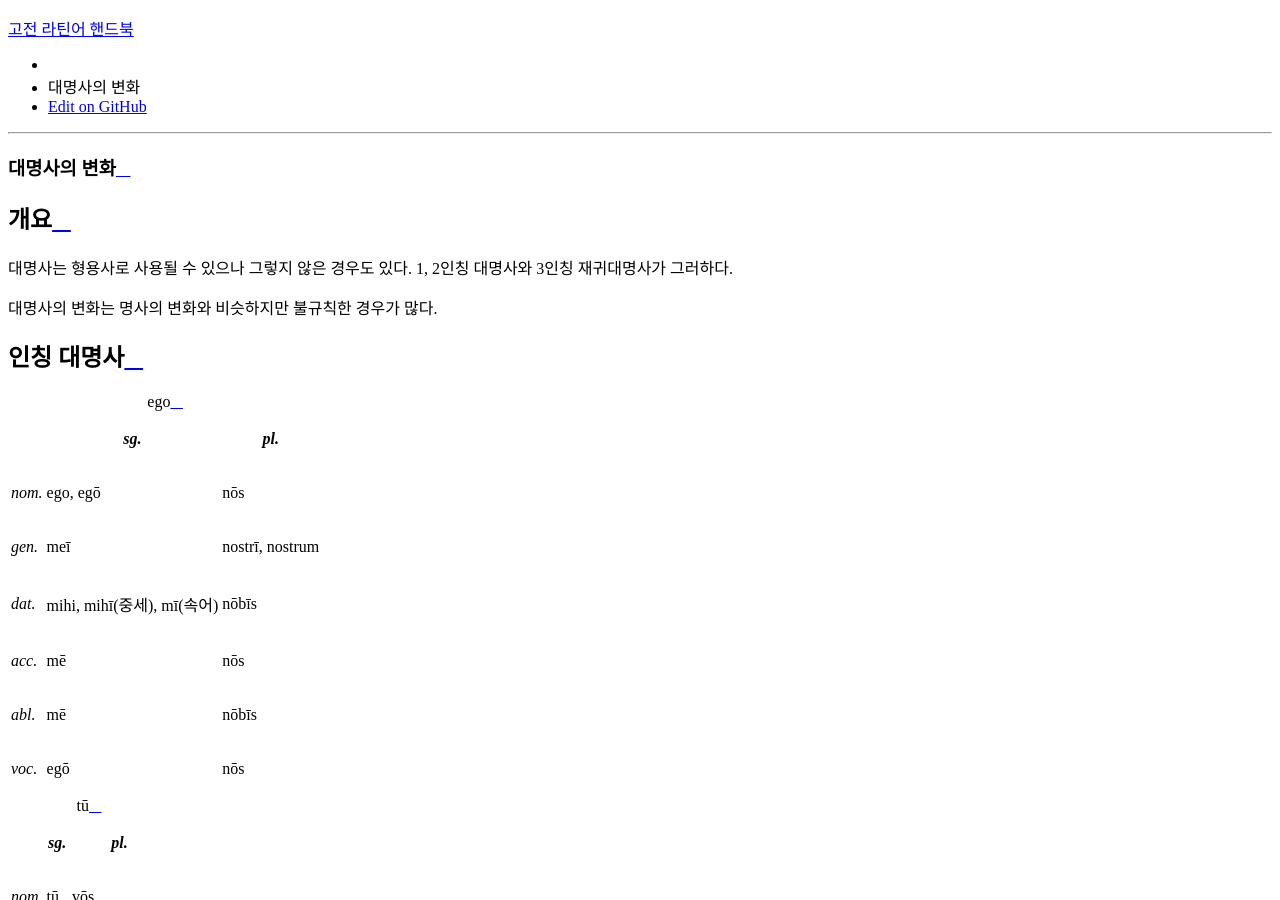
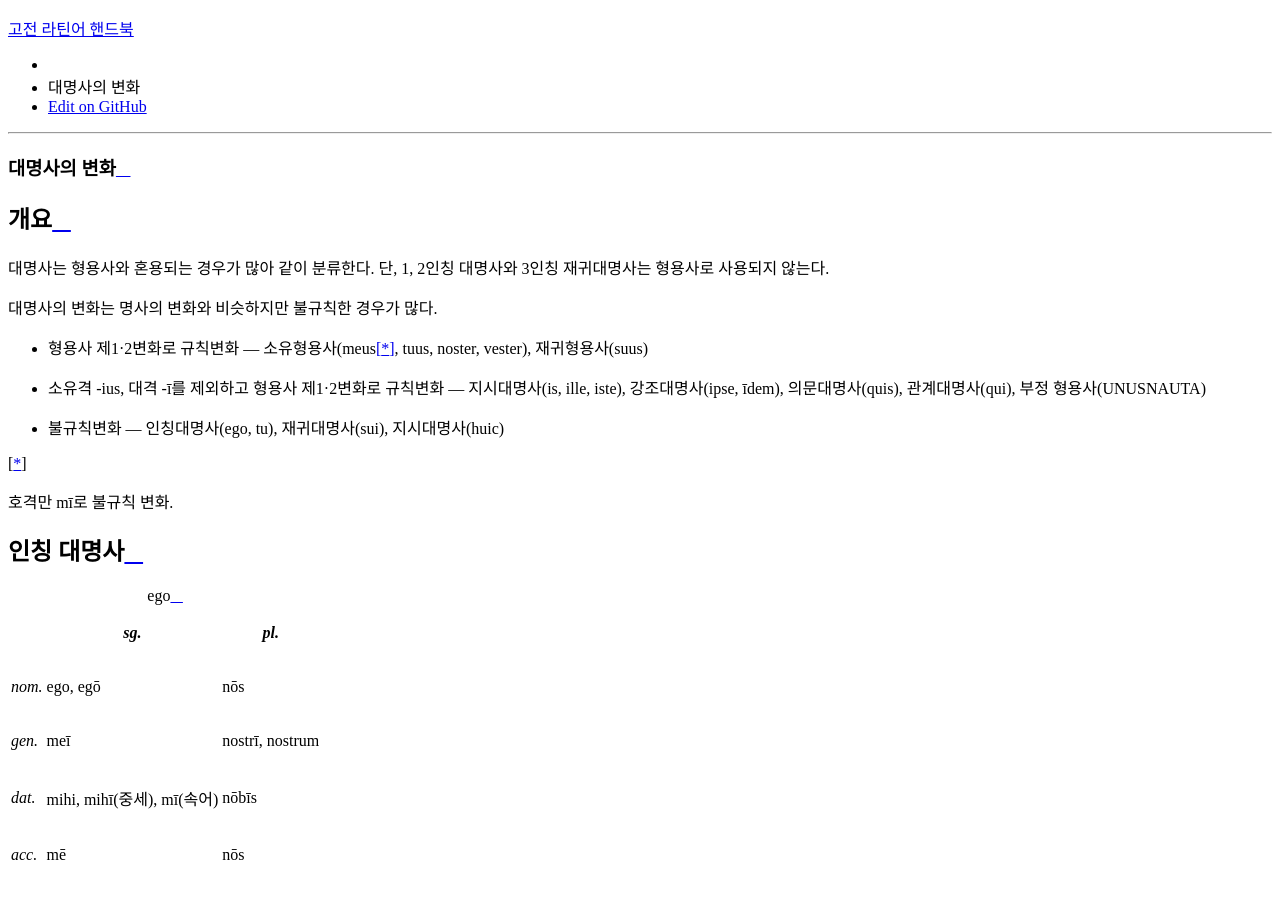
Before and after one commit to kabbala/grammatica_latina, a Sphinx documentation site: the page built from source/declinatio_pronominis.rst, in a window 1280 px wide and 900 px high, scrolled down 7117 px. Built offline with Sphinx 7.4.7 and the Read the Docs theme 2.0.0, drawn with Linux system fonts in a browser that asks for light colours.

Commit message:
대명사 변화 설명 추가

```diff
--- a/source/declinatio_adiectivi.rst
+++ b/source/declinatio_adiectivi.rst
@@ -419,7 +419,7 @@ satur(배부른)는 남성 주격을 그대로 어간으로 사용하여 규칙
 부정 형용사(불규칙 형용사)
 ^^^^^^^^^^^^^^^^^^^^^^^^^^
 
-부정 형용사 또는 대명사적 형용사로 분류되는 unus, nullus, ullus, sollus, neuter, alter, uter, totus, alius 등 9개의 형용사는 대명사와 유사하게 소유격은 -īus, 여격은 -ī 형태로 불규칙 변화한다.
+부정 형용사(대명사적 형용사)로 분류되는 unus, nullus, ullus, sollus, neuter, alter, uter, totus, alius 등 9개의 형용사는 대명사와 유사하게 소유격은 -īus, 여격은 -ī 형태로 불규칙 변화한다.
 
 자세한 내용은 대명사 항목에서 다룬다.
 
--- a/source/declinatio_pronominis.rst
+++ b/source/declinatio_pronominis.rst
@@ -4,9 +4,15 @@
 개요
 ----
 
-대명사는 형용사로 사용될 수 있으나 그렇지 않은 경우도 있다. 1, 2인칭 대명사와 3인칭 재귀대명사가 그러하다.
+대명사는 형용사와 혼용되는 경우가 많아 같이 분류한다. 단, 1, 2인칭 대명사와 3인칭 재귀대명사는 형용사로 사용되지 않는다.
 
 대명사의 변화는 명사의 변화와 비슷하지만 불규칙한 경우가 많다.
+
+* 형용사 제1·2변화로 규칙변화 — 소유형용사(meus [*]_, tuus, noster, vester), 재귀형용사(suus)
+* 소유격 -ius, 대격 -ī를 제외하고 형용사 제1·2변화로 규칙변화 — 지시대명사(is, ille, iste), 강조대명사(ipse, īdem), 의문대명사(quis), 관계대명사(qui), 부정 형용사(UNUSNAUTA)
+* 불규칙변화 — 인칭대명사(ego, tu), 재귀대명사(sui), 지시대명사(huic)
+
+.. [*] 호격만 mī로 불규칙 변화.
 
 인칭 대명사
 -----------
```
